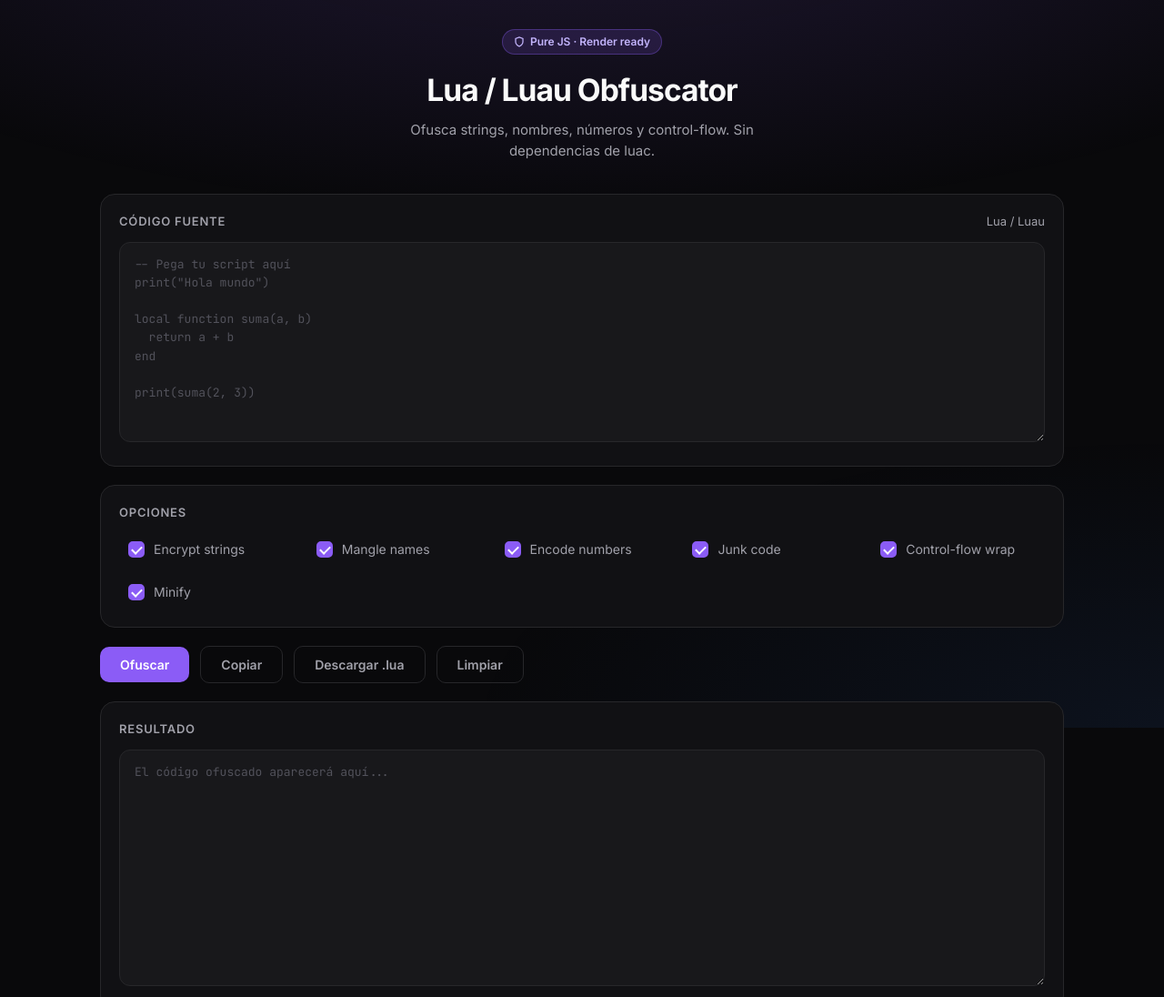
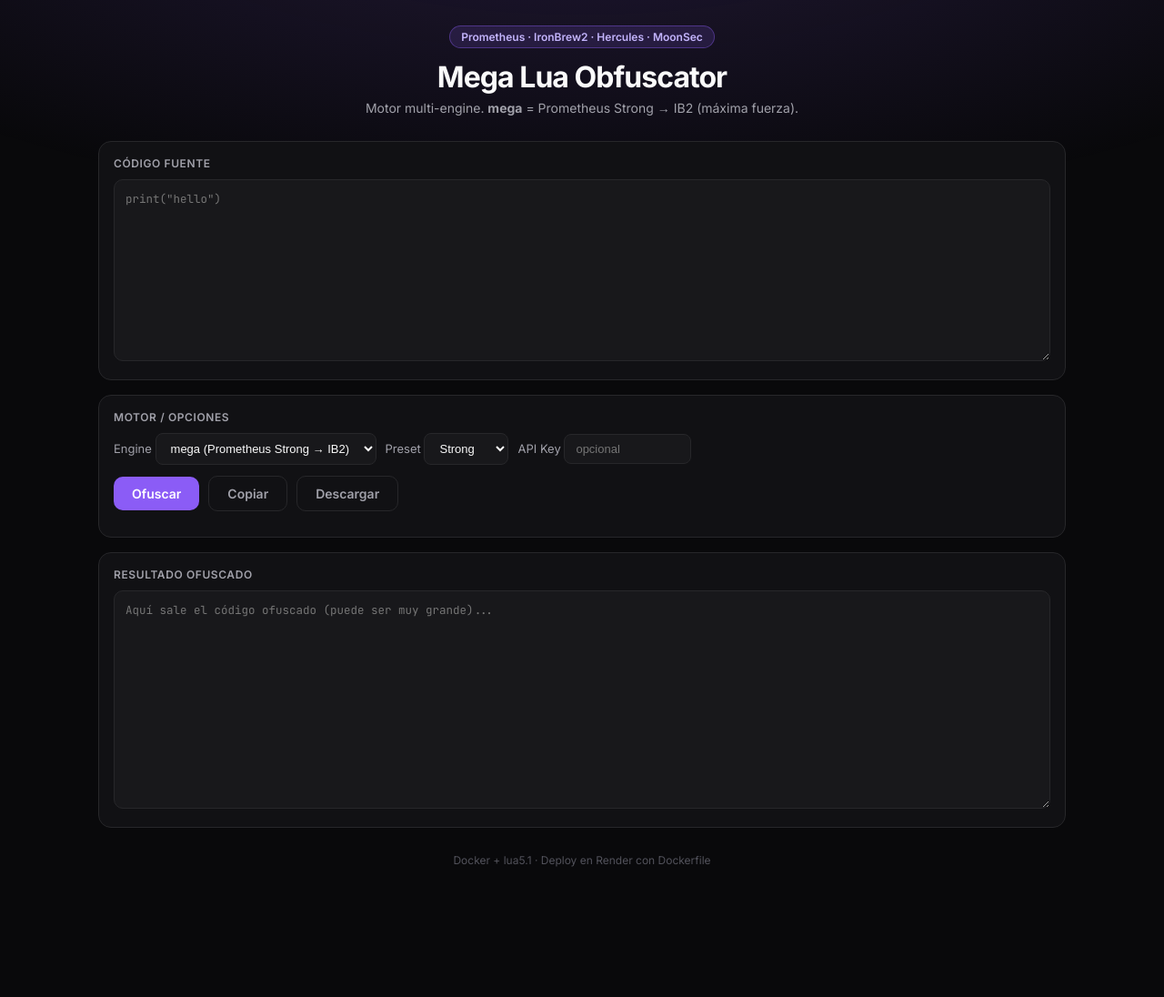
Before and after one commit to yarishdz2-gif/QyrexOBFFF, a website: page index.html in a window 1280 px wide. Shown: the top 1096 px of the page at 91% size. After the commit the page ends 1003 px from the top, so only its background shows below. Drawn offline with Linux system fonts and the light colour scheme.

Commit message:
Add files via upload

```diff
--- a/index.html
+++ b/index.html
@@ -3,243 +3,119 @@
 <head>
   <meta charset="UTF-8" />
   <meta name="viewport" content="width=device-width, initial-scale=1" />
-  <title>Lua Obfuscator</title>
-  <link rel="preconnect" href="https://fonts.googleapis.com" />
-  <link rel="preconnect" href="https://fonts.gstatic.com" crossorigin />
-  <link href="https://fonts.googleapis.com/css2?family=Inter:wght@400;500;600;700&family=JetBrains+Mono:wght@400;500&display=swap" rel="stylesheet" />
+  <title>Mega Lua Obfuscator</title>
+  <link href="https://fonts.googleapis.com/css2?family=Inter:wght@400;600;700&family=JetBrains+Mono:wght@400;500&display=swap" rel="stylesheet" />
   <style>
     :root {
-      --bg: #09090b; --surface: #111114; --surface2: #18181b; --border: #27272a;
-      --text: #fafafa; --muted: #a1a1aa; --accent: #8b5cf6; --accent-hover: #7c3aed;
-      --success: #34d399; --error: #f87171; --radius: 12px;
+      --bg:#09090b; --s:#111114; --s2:#18181b; --b:#27272a;
+      --t:#fafafa; --m:#a1a1aa; --a:#8b5cf6; --ah:#7c3aed; --ok:#34d399; --err:#f87171;
     }
-    * { box-sizing: border-box; margin: 0; padding: 0; }
-    body {
-      font-family: 'Inter', system-ui, sans-serif;
-      background: var(--bg); color: var(--text); min-height: 100vh; line-height: 1.5;
-    }
-    .bg-glow {
-      position: fixed; inset: 0; pointer-events: none; z-index: 0;
-      background:
-        radial-gradient(ellipse 80% 50% at 50% -20%, rgba(139,92,246,.18), transparent),
-        radial-gradient(ellipse 60% 40% at 100% 100%, rgba(59,130,246,.08), transparent);
-    }
-    .container { position: relative; z-index: 1; max-width: 1100px; margin: 0 auto; padding: 32px 20px 60px; }
-    header { text-align: center; margin-bottom: 36px; }
-    header .badge {
-      display: inline-flex; align-items: center; gap: 6px;
-      background: rgba(139,92,246,.15); border: 1px solid rgba(139,92,246,.35);
-      color: #c4b5fd; font-size: 12px; font-weight: 600; padding: 4px 12px;
-      border-radius: 999px; margin-bottom: 14px;
-    }
-    header h1 { font-size: clamp(1.6rem,4vw,2.1rem); font-weight: 700; letter-spacing: -.03em; margin-bottom: 8px; }
-    header p { color: var(--muted); font-size: 15px; max-width: 480px; margin: 0 auto; }
-    .card {
-      background: var(--surface); border: 1px solid var(--border);
-      border-radius: 16px; padding: 20px; margin-bottom: 20px;
-    }
-    .card-title {
-      font-size: 13px; font-weight: 600; color: var(--muted);
-      text-transform: uppercase; letter-spacing: .06em; margin-bottom: 12px;
-      display: flex; align-items: center; justify-content: space-between;
-    }
-    textarea {
-      width: 100%; min-height: 220px; background: var(--surface2);
-      border: 1px solid var(--border); border-radius: var(--radius); color: var(--text);
-      font-family: 'JetBrains Mono', ui-monospace, monospace; font-size: 13px;
-      line-height: 1.55; padding: 14px 16px; resize: vertical; outline: none;
-      transition: border-color .15s;
-    }
-    textarea:focus { border-color: var(--accent); }
-    textarea::placeholder { color: #52525b; }
-    #out { min-height: 260px; }
-    .options { display: grid; grid-template-columns: repeat(auto-fill, minmax(180px, 1fr)); gap: 10px 16px; }
-    .opt {
-      display: flex; align-items: center; gap: 10px; cursor: pointer; user-select: none;
-      font-size: 14px; color: var(--muted); padding: 8px 10px; border-radius: 8px;
-      transition: background .15s, color .15s;
-    }
-    .opt:hover { background: var(--surface2); color: var(--text); }
-    .opt input {
-      appearance: none; width: 18px; height: 18px; border: 2px solid #3f3f46;
-      border-radius: 5px; background: var(--surface2); cursor: pointer; position: relative;
-      flex-shrink: 0; transition: all .15s;
-    }
-    .opt input:checked { background: var(--accent); border-color: var(--accent); }
-    .opt input:checked::after {
-      content: ''; position: absolute; left: 4px; top: 1px; width: 5px; height: 9px;
-      border: solid white; border-width: 0 2px 2px 0; transform: rotate(45deg);
-    }
-    .actions { display: flex; flex-wrap: wrap; gap: 12px; align-items: center; margin-top: 4px; }
-    .btn {
-      display: inline-flex; align-items: center; justify-content: center; gap: 8px;
-      font-family: inherit; font-size: 14px; font-weight: 600; padding: 11px 22px;
-      border-radius: 10px; border: none; cursor: pointer; transition: all .15s;
-    }
-    .btn-primary { background: var(--accent); color: white; }
-    .btn-primary:hover:not(:disabled) { background: var(--accent-hover); box-shadow: 0 0 20px rgba(139,92,246,.35); }
-    .btn-primary:disabled { opacity: .5; cursor: not-allowed; }
-    .btn-ghost { background: transparent; color: var(--muted); border: 1px solid var(--border); }
-    .btn-ghost:hover { background: var(--surface2); color: var(--text); }
-    .status { font-size: 13px; color: var(--muted); min-height: 20px; }
-    .status.ok { color: var(--success); }
-    .status.err { color: var(--error); }
-    .spinner {
-      width: 16px; height: 16px; border: 2px solid rgba(255,255,255,.3);
-      border-top-color: white; border-radius: 50%; animation: spin .7s linear infinite; display: none;
-    }
-    .btn.loading .spinner { display: block; }
-    .btn.loading .btn-text { display: none; }
-    @keyframes spin { to { transform: rotate(360deg); } }
-    .stats { display: flex; flex-wrap: wrap; gap: 16px; font-size: 12px; color: var(--muted); font-weight: 400; text-transform: none; letter-spacing: 0; }
-    .stats strong { color: var(--text); font-weight: 600; }
-    footer { text-align: center; margin-top: 40px; font-size: 12px; color: #52525b; }
-    .api-key-row { display: none; gap: 10px; align-items: center; margin-bottom: 16px; }
-    .api-key-row input {
-      flex: 1; max-width: 280px; background: var(--surface2); border: 1px solid var(--border);
-      border-radius: 8px; color: var(--text); font-family: 'JetBrains Mono', monospace;
-      font-size: 13px; padding: 8px 12px; outline: none;
-    }
-    .api-key-row input:focus { border-color: var(--accent); }
-    .api-key-row label { font-size: 13px; color: var(--muted); white-space: nowrap; }
-    @media (max-width: 600px) {
-      .container { padding: 20px 14px 40px; }
-      .card { padding: 14px; }
-      textarea { min-height: 160px; font-size: 12px; }
-      #out { min-height: 200px; }
-    }
+    *{box-sizing:border-box;margin:0;padding:0}
+    body{font-family:Inter,system-ui,sans-serif;background:var(--bg);color:var(--t);min-height:100vh}
+    .glow{position:fixed;inset:0;pointer-events:none;background:radial-gradient(ellipse 80% 50% at 50% -20%,rgba(139,92,246,.2),transparent)}
+    .wrap{position:relative;max-width:1100px;margin:0 auto;padding:28px 18px 50px}
+    header{text-align:center;margin-bottom:28px}
+    .badge{display:inline-block;background:rgba(139,92,246,.15);border:1px solid rgba(139,92,246,.4);color:#c4b5fd;font-size:12px;font-weight:600;padding:4px 12px;border-radius:999px;margin-bottom:12px}
+    h1{font-size:clamp(1.5rem,4vw,2rem);font-weight:700;letter-spacing:-.03em;margin-bottom:6px}
+    header p{color:var(--m);font-size:14px}
+    .card{background:var(--s);border:1px solid var(--b);border-radius:14px;padding:16px;margin-bottom:16px}
+    .label{font-size:12px;font-weight:600;color:var(--m);text-transform:uppercase;letter-spacing:.05em;margin-bottom:10px}
+    textarea{width:100%;min-height:200px;background:var(--s2);border:1px solid var(--b);border-radius:10px;color:var(--t);font-family:'JetBrains Mono',monospace;font-size:12.5px;line-height:1.5;padding:12px;resize:vertical;outline:none}
+    textarea:focus{border-color:var(--a)}
+    #out{min-height:240px}
+    .row{display:flex;flex-wrap:wrap;gap:10px;align-items:center;margin-bottom:12px}
+    select,input[type=password]{background:var(--s2);border:1px solid var(--b);color:var(--t);border-radius:8px;padding:8px 12px;font-size:13px;outline:none}
+    select:focus,input:focus{border-color:var(--a)}
+    .btn{font-family:inherit;font-size:14px;font-weight:600;padding:10px 20px;border-radius:10px;border:none;cursor:pointer}
+    .btn-p{background:var(--a);color:#fff}
+    .btn-p:hover:not(:disabled){background:var(--ah)}
+    .btn-p:disabled{opacity:.5;cursor:not-allowed}
+    .btn-g{background:transparent;color:var(--m);border:1px solid var(--b)}
+    .btn-g:hover{background:var(--s2);color:var(--t)}
+    .st{font-size:13px;color:var(--m)}
+    .st.ok{color:var(--ok)}.st.err{color:var(--err)}
+    .stats{font-size:12px;color:var(--m);margin-left:auto}
+    .stats strong{color:var(--t)}
+    footer{text-align:center;margin-top:28px;font-size:12px;color:#52525b}
   </style>
 </head>
 <body>
-  <div class="bg-glow"></div>
-  <div class="container">
+  <div class="glow"></div>
+  <div class="wrap">
     <header>
-      <div class="badge">
-        <svg width="12" height="12" viewBox="0 0 24 24" fill="none" stroke="currentColor" stroke-width="2.5"><path d="M12 22s8-4 8-10V5l-8-3-8 3v7c0 6 8 10 8 10z"/></svg>
-        Pure JS · Render ready
-      </div>
-      <h1>Lua / Luau Obfuscator</h1>
-      <p>Ofusca strings, nombres, números y control-flow. Sin dependencias de luac.</p>
+      <div class="badge">Prometheus · IronBrew2 · Hercules · MoonSec</div>
+      <h1>Mega Lua Obfuscator</h1>
+      <p>Motor multi-engine. <strong>mega</strong> = Prometheus Strong → IB2 (máxima fuerza).</p>
     </header>
 
     <div class="card">
-      <div class="api-key-row" id="keyRow">
-        <label>API Key</label>
-        <input type="password" id="apiKey" placeholder="x-api-key" autocomplete="off" />
-      </div>
-      <div class="card-title">
-        <span>Código fuente</span>
-        <span style="font-weight:400;text-transform:none;letter-spacing:0">Lua / Luau</span>
-      </div>
-      <textarea id="src" spellcheck="false" placeholder="-- Pega tu script aquí&#10;print(&quot;Hola mundo&quot;)&#10;&#10;local function suma(a, b)&#10;  return a + b&#10;end&#10;&#10;print(suma(2, 3))"></textarea>
+      <div class="label">Código fuente</div>
+      <textarea id="src" spellcheck="false" placeholder='print("hello")'></textarea>
     </div>
 
     <div class="card">
-      <div class="card-title">Opciones</div>
-      <div class="options">
-        <label class="opt"><input type="checkbox" id="enc" checked /> Encrypt strings</label>
-        <label class="opt"><input type="checkbox" id="mangle" checked /> Mangle names</label>
-        <label class="opt"><input type="checkbox" id="nums" checked /> Encode numbers</label>
-        <label class="opt"><input type="checkbox" id="junk" checked /> Junk code</label>
-        <label class="opt"><input type="checkbox" id="cf" checked /> Control-flow wrap</label>
-        <label class="opt"><input type="checkbox" id="minify" checked /> Minify</label>
+      <div class="label">Motor / opciones</div>
+      <div class="row">
+        <label style="color:var(--m);font-size:13px">Engine
+          <select id="engine">
+            <option value="mega" selected>mega (Prometheus Strong → IB2)</option>
+            <option value="prometheus">prometheus only</option>
+            <option value="ib2">IronBrew2 only</option>
+            <option value="hercules">Hercules only</option>
+          </select>
+        </label>
+        <label style="color:var(--m);font-size:13px">Preset
+          <select id="preset">
+            <option>Strong</option>
+            <option>Medium</option>
+            <option>Weak</option>
+            <option>Minify</option>
+          </select>
+        </label>
+        <label style="color:var(--m);font-size:13px">API Key
+          <input type="password" id="key" placeholder="opcional" style="width:140px" />
+        </label>
+      </div>
+      <div class="row">
+        <button class="btn btn-p" id="btn" onclick="run()">Ofuscar</button>
+        <button class="btn btn-g" onclick="copyOut()">Copiar</button>
+        <button class="btn btn-g" onclick="dl()">Descargar</button>
+        <span class="st" id="st"></span>
+        <span class="stats" id="stats"></span>
       </div>
     </div>
 
-    <div class="actions">
-      <button class="btn btn-primary" id="btn" onclick="run()">
-        <span class="spinner"></span>
-        <span class="btn-text">Ofuscar</span>
-      </button>
-      <button class="btn btn-ghost" onclick="copyOut()">Copiar</button>
-      <button class="btn btn-ghost" onclick="downloadOut()">Descargar .lua</button>
-      <button class="btn btn-ghost" onclick="clearAll()">Limpiar</button>
-      <div class="status" id="st"></div>
+    <div class="card">
+      <div class="label">Resultado ofuscado</div>
+      <textarea id="out" readonly spellcheck="false" placeholder="Aquí sale el código ofuscado (puede ser muy grande)..."></textarea>
     </div>
-
-    <div class="card" style="margin-top:20px">
-      <div class="card-title">
-        <span>Resultado</span>
-        <span id="stats" class="stats"></span>
-      </div>
-      <textarea id="out" readonly spellcheck="false" placeholder="El código ofuscado aparecerá aquí..."></textarea>
-    </div>
-
-    <footer>Ctrl+Enter para ofuscar · Listo para Render</footer>
+    <footer>Docker + lua5.1 · Deploy en Render con Dockerfile</footer>
   </div>
-
   <script>
-    function opts() {
-      return {
-        encryptStrings: document.getElementById('enc').checked,
-        mangleNames: document.getElementById('mangle').checked,
-        encodeNumbers: document.getElementById('nums').checked,
-        junkCode: document.getElementById('junk').checked,
-        controlFlow: document.getElementById('cf').checked,
-        minify: document.getElementById('minify').checked
-      };
+    async function run(){
+      const btn=document.getElementById('btn'), st=document.getElementById('st');
+      const src=document.getElementById('src').value;
+      if(!src.trim()){st.className='st err';st.textContent='Pega código';return}
+      btn.disabled=true; st.className='st'; st.textContent='Ofuscando (puede tardar 10–60s)…';
+      document.getElementById('stats').textContent='';
+      try{
+        const h={'Content-Type':'application/json'};
+        const k=document.getElementById('key').value.trim(); if(k) h['x-api-key']=k;
+        const r=await fetch('/obfuscate',{method:'POST',headers:h,body:JSON.stringify({
+          source:src,
+          engine:document.getElementById('engine').value,
+          preset:document.getElementById('preset').value
+        })});
+        const d=await r.json();
+        if(!d.success) throw new Error(d.error||'fail');
+        document.getElementById('out').value=d.code;
+        st.className='st ok'; st.textContent='OK · '+d.engine+(d.warning?' · '+d.warning:'');
+        document.getElementById('stats').innerHTML='<strong>'+d.timeMs+'</strong> ms · <strong>'+d.originalSize.toLocaleString()+'</strong> → <strong>'+d.obfuscatedSize.toLocaleString()+'</strong> B';
+      }catch(e){st.className='st err';st.textContent=e.message}
+      finally{btn.disabled=false}
     }
-    function headers() {
-      const h = { 'Content-Type': 'application/json' };
-      const k = document.getElementById('apiKey').value.trim();
-      if (k) h['x-api-key'] = k;
-      return h;
-    }
-    async function run() {
-      const btn = document.getElementById('btn');
-      const st = document.getElementById('st');
-      const src = document.getElementById('src').value;
-      if (!src.trim()) { st.className = 'status err'; st.textContent = 'Pega un script primero'; return; }
-      btn.disabled = true; btn.classList.add('loading');
-      st.className = 'status'; st.textContent = 'Ofuscando…';
-      document.getElementById('stats').innerHTML = '';
-      try {
-        const r = await fetch('/obfuscate', {
-          method: 'POST', headers: headers(),
-          body: JSON.stringify({ source: src, options: opts() })
-        });
-        const data = await r.json();
-        if (r.status === 401) {
-          document.getElementById('keyRow').style.display = 'flex';
-          throw new Error('API key requerida. Rellena el campo de arriba.');
-        }
-        if (!data.success) throw new Error(data.error || 'Error');
-        document.getElementById('out').value = data.code;
-        st.className = 'status ok'; st.textContent = 'Listo';
-        document.getElementById('stats').innerHTML =
-          '<span><strong>' + data.timeMs + '</strong> ms</span>' +
-          '<span><strong>' + data.originalSize.toLocaleString() + '</strong> → <strong>' + data.obfuscatedSize.toLocaleString() + '</strong> B</span>';
-      } catch (e) {
-        st.className = 'status err'; st.textContent = e.message || String(e);
-      } finally {
-        btn.disabled = false; btn.classList.remove('loading');
-      }
-    }
-    function copyOut() {
-      const out = document.getElementById('out').value;
-      if (!out) return;
-      navigator.clipboard.writeText(out).then(() => {
-        document.getElementById('st').className = 'status ok';
-        document.getElementById('st').textContent = 'Copiado';
-      });
-    }
-    function downloadOut() {
-      const out = document.getElementById('out').value;
-      if (!out) return;
-      const a = document.createElement('a');
-      a.href = URL.createObjectURL(new Blob([out], { type: 'text/plain' }));
-      a.download = 'obfuscated.lua';
-      a.click();
-    }
-    function clearAll() {
-      document.getElementById('src').value = '';
-      document.getElementById('out').value = '';
-      document.getElementById('st').textContent = '';
-      document.getElementById('stats').innerHTML = '';
-    }
-    document.addEventListener('keydown', e => {
-      if ((e.ctrlKey || e.metaKey) && e.key === 'Enter') { e.preventDefault(); run(); }
-    });
+    function copyOut(){const o=document.getElementById('out').value;if(o)navigator.clipboard.writeText(o)}
+    function dl(){const o=document.getElementById('out').value;if(!o)return;const a=document.createElement('a');a.href=URL.createObjectURL(new Blob([o],{type:'text/plain'}));a.download='obfuscated.lua';a.click()}
   </script>
 </body>
 </html>
```
Also changed, not shown: package.json (+4 -6 lines), server.js (+193 -33 lines), 1 other file.
